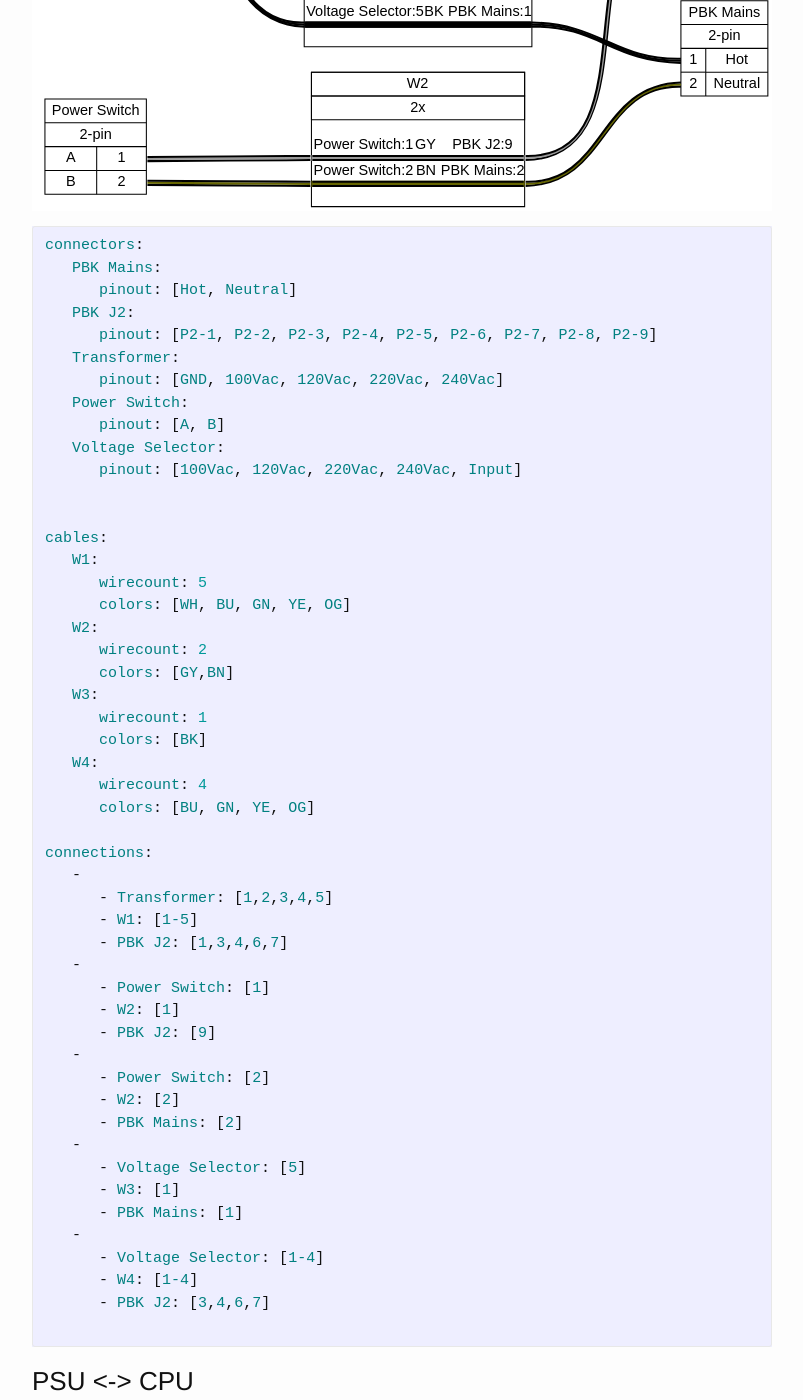
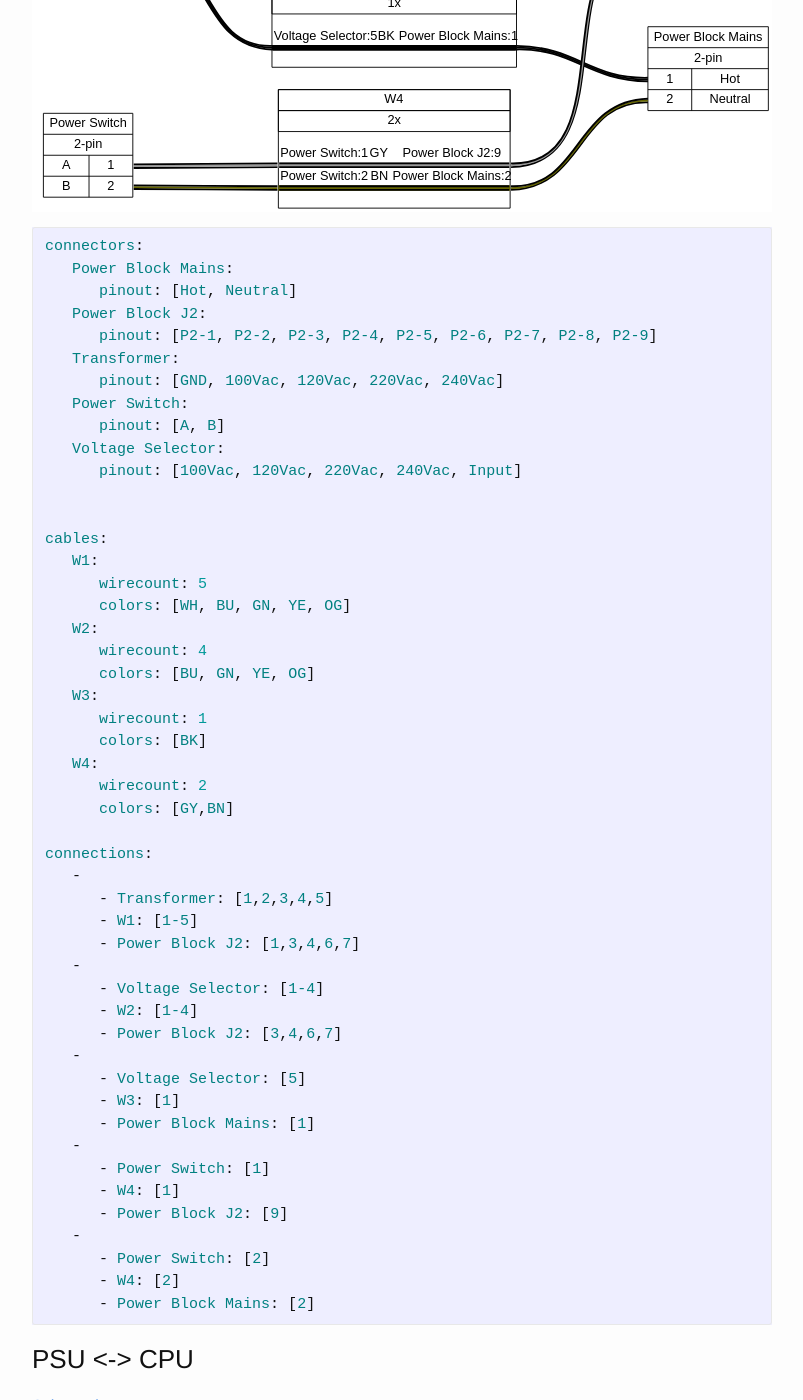
Before and after one commit to cilynx/cilynx.github.io, a Jekyll site: the page built from _posts/2020-06-22-kurzweil_k1000se_components.md, in a window 1280 px wide and 1400 px high, scrolled down 1362 px. Shown: the whole window, without its empty margins (238-1041 px from the left). Built offline with Jekyll 4.4.1, drawn with Linux system fonts in a browser that asks for light colours; a script that is not in the unit is left out; comment, search, counter and statistics services are not loaded; some of the changed text lies outside the part shown.

Commit message:
Power block diagram cleanup

````diff
--- a/_posts/2020-06-22-kurzweil_k1000se_components.md
+++ b/_posts/2020-06-22-kurzweil_k1000se_components.md
@@ -18,9 +20,9 @@ Diagrams created with [WireViz](https://github.com/formatc1702/WireViz).
 ![PSU-CPU Harness](/assets/k1000se_powerblock-transformer.svg)
 ```yml
 connectors:
-   PBK Mains:
+   Power Block Mains:
       pinout: [Hot, Neutral]
-   PBK J2:
+   Power Block J2:
       pinout: [P2-1, P2-2, P2-3, P2-4, P2-5, P2-6, P2-7, P2-8, P2-9]
    Transformer:
       pinout: [GND, 100Vac, 120Vac, 220Vac, 240Vac]
@@ -35,37 +37,36 @@ cables:
       wirecount: 5
       colors: [WH, BU, GN, YE, OG]
    W2:
-      wirecount: 2
-      colors: [GY,BN]
+      wirecount: 4
+      colors: [BU, GN, YE, OG]
    W3:
       wirecount: 1
       colors: [BK]
    W4:
-      wirecount: 4
-      colors: [BU, GN, YE, OG]
+      wirecount: 2
+      colors: [GY,BN]
 
 connections:
    -
       - Transformer: [1,2,3,4,5]
       - W1: [1-5]
-      - PBK J2: [1,3,4,6,7]
+      - Power Block J2: [1,3,4,6,7]
    -
-      - Power Switch: [1]
-      - W2: [1]
-      - PBK J2: [9]
-   -
-      - Power Switch: [2]
-      - W2: [2]
-      - PBK Mains: [2]
+      - Voltage Selector: [1-4]
+      - W2: [1-4]
+      - Power Block J2: [3,4,6,7]
    -
       - Voltage Selector: [5]
       - W3: [1]
-      - PBK Mains: [1]
+      - Power Block Mains: [1]
    -
-      - Voltage Selector: [1-4]
-      - W4: [1-4]
-      - PBK J2: [3,4,6,7]
-
+      - Power Switch: [1]
+      - W4: [1]
+      - Power Block J2: [9]
+   -
+      - Power Switch: [2]
+      - W4: [2]
+      - Power Block Mains: [2]
 ```
 
 ### PSU <-> CPU
````
Also changed, not shown: other parts of _posts/2020-06-22-kurzweil_k1000se_components.md (+2 -0 lines), assets/k1000se_powerblock-transformer.svg.
